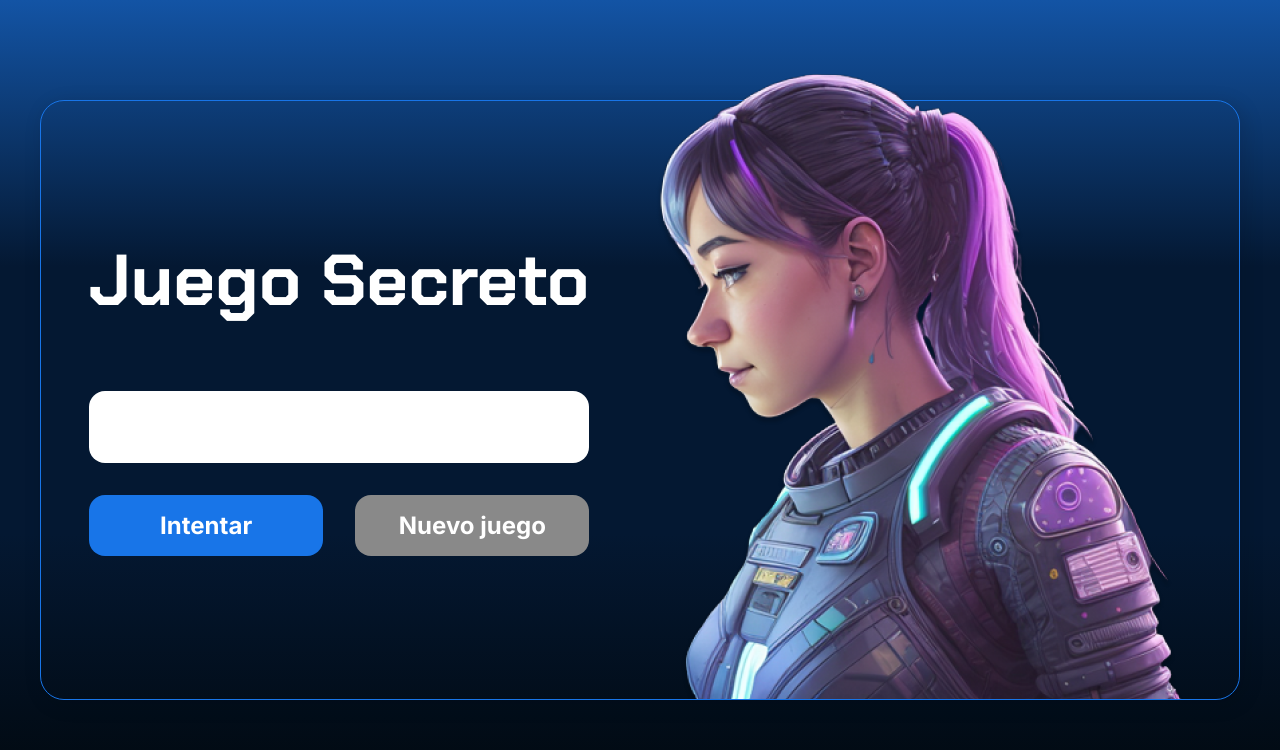
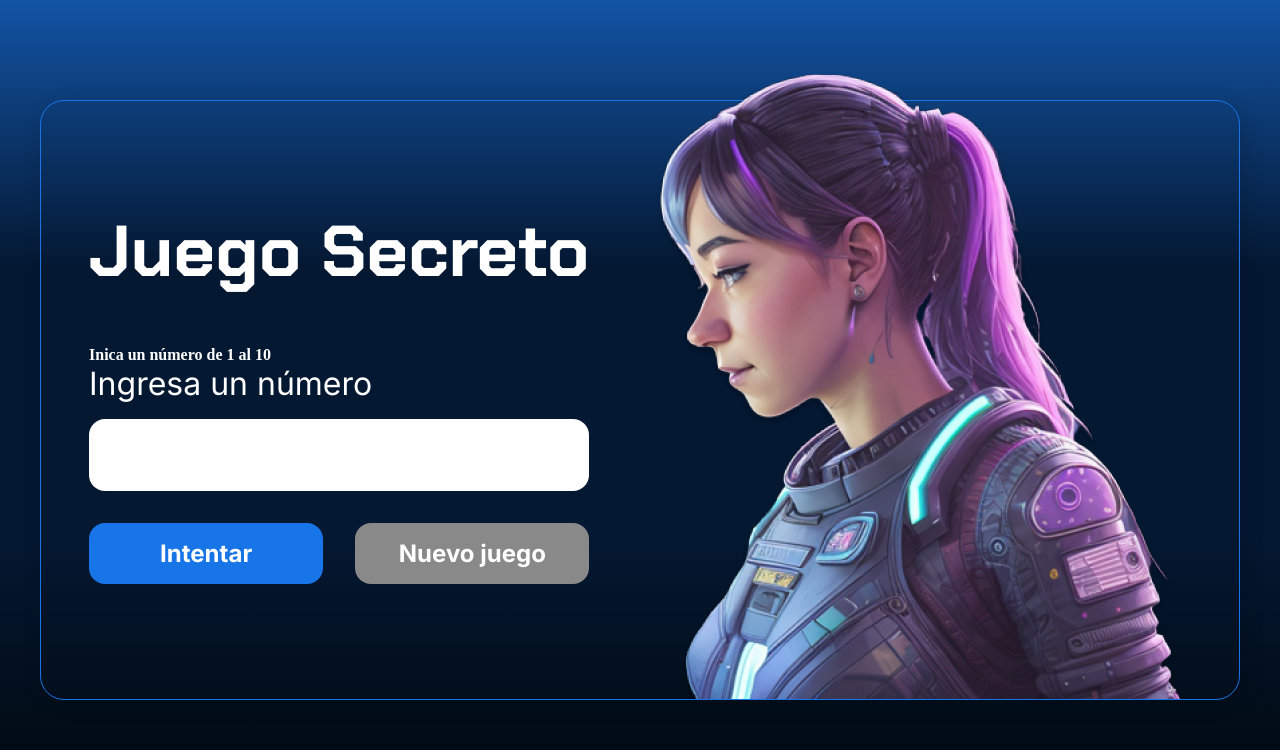
Before and after one commit to leanmarelli/juego-secreto, a plain HTML site: page index.html in a window 1280 px wide. Drawn offline with Linux system fonts and the light colour scheme.

Commit message:
Update index.html

```diff
--- a/index.html
+++ b/index.html
@@ -19,6 +19,7 @@
             <div class="container__informaciones">
                 <div class="container__texto">
                     <h1></h1>
+                    <h4></h4>
                     <p class="texto__parrafo"></p>
                 </div>
                 <input id="valor" type="number" min="1" max="10" class="container__input">
```
